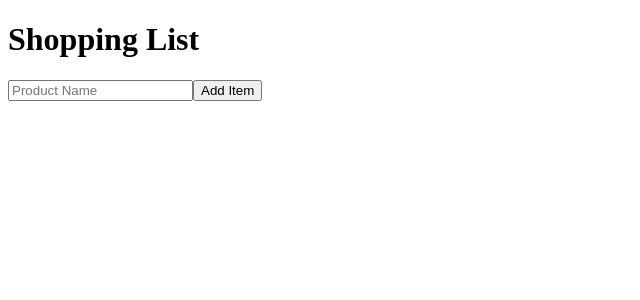
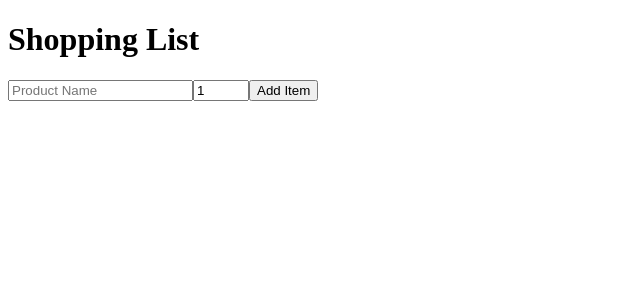
Before and after one commit to DarrelASandbox/playground-typescript, a React (Vite) app in the folder colt_steele/10-shopping-app/: page / in a window 1280 px wide. Shown: the top 300 px of the page, without its empty margins (0-640 px from the left). Built offline with nearby package versions, Linux system fonts and the light colour scheme.

Commit message:
Handling `quantity`

```diff
--- a/colt_steele/10-shopping-app/src/App.tsx
+++ b/colt_steele/10-shopping-app/src/App.tsx
@@ -5,15 +5,10 @@ import { ShoppingListForm } from './components/ShoppingListForm';
 import { v4 as uuid } from 'uuid';
 
 function App() {
-  // const items = [
-  //   { id: 1, product: 'Lemon', quantity: 3 },
-  //   { id: 2, product: 'Chicken Breast', quantity: 3 },
-  // ];
-
   const [items, setItems] = useState<Item[]>([]);
 
-  const addItem = (product: string) =>
-    setItems([...items, { id: uuid(), product, quantity: 1 }]);
+  const addItem = (product: string, quantity: number) =>
+    setItems([...items, { id: uuid(), product, quantity }]);
 
   return (
     <>
--- a/colt_steele/10-shopping-app/src/components/ShoppingListForm.tsx
+++ b/colt_steele/10-shopping-app/src/components/ShoppingListForm.tsx
@@ -1,19 +1,24 @@
 import { useState } from 'react';
 
 interface ShoppingListFormProps {
-  onAddItem: (item: string) => void;
+  onAddItem: (item: string, quantity: number) => void;
 }
 
 const ShoppingListForm = ({ onAddItem }: ShoppingListFormProps): JSX.Element => {
-  const [inputValue, setInputValue] = useState('');
+  const [inputProduct, setInputProduct] = useState('');
+  const [inputQuantity, setInputQuantity] = useState('1');
 
-  const changeHandler = (e: React.ChangeEvent<HTMLInputElement>) =>
-    setInputValue(e.target.value);
+  const changeProductHandler = (e: React.ChangeEvent<HTMLInputElement>) =>
+    setInputProduct(e.target.value);
+
+  const changeQuantityHandler = (e: React.ChangeEvent<HTMLInputElement>) =>
+    setInputQuantity(e.target.value);
 
   const submitHandler = (e: React.FormEvent) => {
     e.preventDefault();
-    onAddItem(inputValue);
-    setInputValue('');
+    onAddItem(inputProduct, +inputQuantity);
+    setInputProduct('');
+    setInputQuantity('1');
   };
 
   return (
@@ -21,8 +26,16 @@ const ShoppingListForm = ({ onAddItem }: ShoppingListFormProps): JSX.Element =>
       <input
         type="text"
         placeholder="Product Name"
-        value={inputValue}
-        onChange={changeHandler}
+        value={inputProduct}
+        onChange={changeProductHandler}
+      />
+      <input
+        type="number"
+        placeholder="Quantity"
+        value={inputQuantity}
+        onChange={changeQuantityHandler}
+        min={0}
+        max={99}
       />
       <button type="submit">Add Item</button>
     </form>
```
Also changed, not shown: 1 other file (tests, documents, lock files or other folders).
